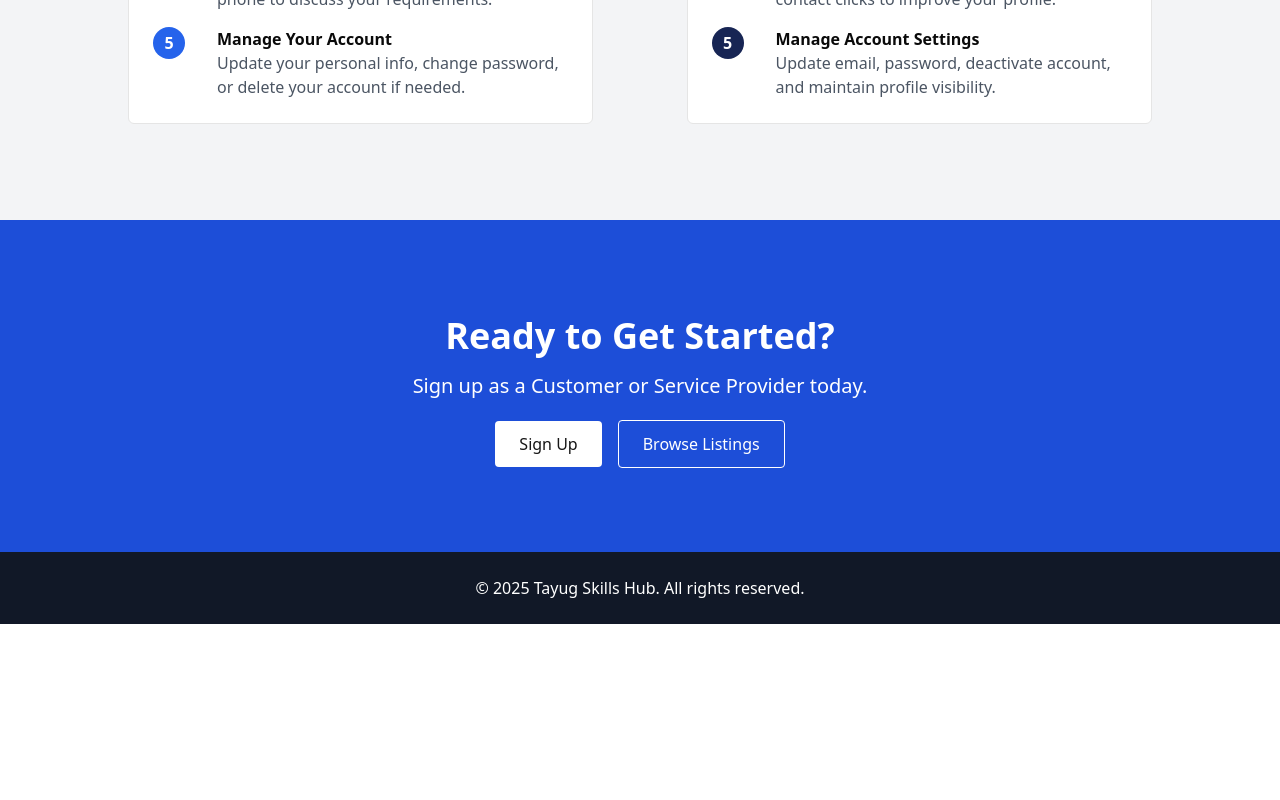
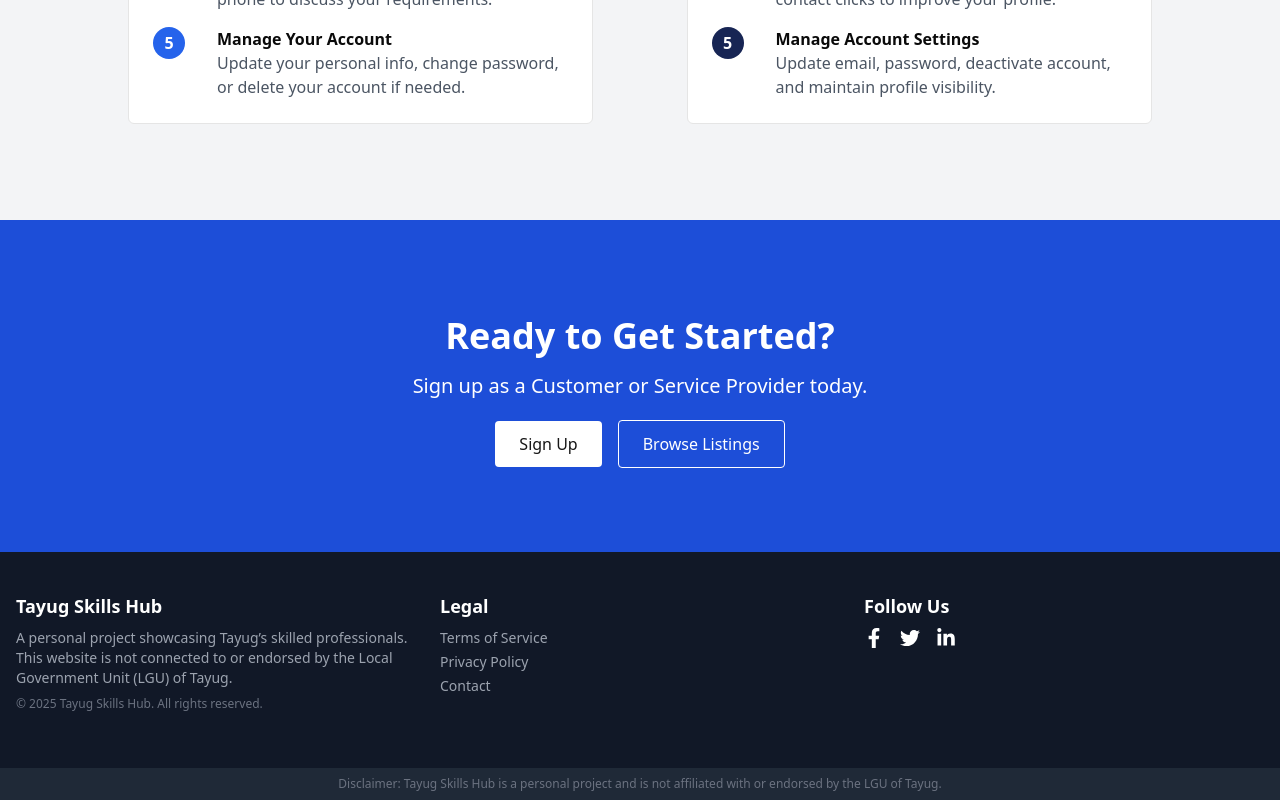
Before and after one commit to sezaru-dev/tayug-skills-hub, a Next.js app: page / in a window 1280 px wide. Shown: the part 1307-2107 px from the top of the page. Before the commit the page ends 1931 px from the top, so only its background shows below. Built offline with nearby package versions, Linux system fonts and the light colour scheme.

Commit message:
refactor(footer): update layout and contents

```diff
--- a/src/components/sections/Footer.tsx
+++ b/src/components/sections/Footer.tsx
@@ -1,8 +1,57 @@
+import { FaFacebookF, FaTwitter, FaLinkedinIn } from "react-icons/fa";
+
 export default function Footer() {
   return (
     <footer className="bg-gray-900 text-white">
-      <div className="max-w-7xl mx-auto text-center py-6 ">
-        &copy; 2025 Tayug Skills Hub. All rights reserved.
+      <div className="max-w-7xl mx-auto px-4 py-10 grid grid-cols-1 md:grid-cols-3 gap-6 text-center md:text-left">
+        {/* Left: Website & Disclaimer */}
+        <div className="space-y-2">
+          <h2 className="text-lg font-semibold">Tayug Skills Hub</h2>
+          <p className="text-gray-400 text-sm">
+            A personal project showcasing Tayug’s skilled professionals.
+            This website is not connected to or endorsed by the Local Government Unit (LGU) of Tayug.
+          </p>
+          <p className="text-gray-500 text-xs mt-2">
+            &copy; 2025 Tayug Skills Hub. All rights reserved.
+          </p>
+        </div>
+
+        {/* Middle: Navigation / Legal */}
+        <div className="space-y-2">
+          <h3 className="text-lg font-semibold">Legal</h3>
+          <ul className="space-y-1 text-gray-400 text-sm">
+            <li>
+              <a href="/terms" className="hover:text-white">Terms of Service</a>
+            </li>
+            <li>
+              <a href="/privacy" className="hover:text-white">Privacy Policy</a>
+            </li>
+            <li>
+              <a href="/contact" className="hover:text-white">Contact</a>
+            </li>
+          </ul>
+        </div>
+
+        {/* Right: Social Media */}
+        <div className="space-y-2">
+          <h3 className="text-lg font-semibold">Follow Us</h3>
+          <div className="flex justify-center md:justify-start space-x-4 mt-2">
+            <a href="https://facebook.com" target="_blank" className="hover:text-blue-500">
+              <FaFacebookF size={20} />
+            </a>
+            <a href="https://twitter.com" target="_blank" className="hover:text-blue-400">
+              <FaTwitter size={20} />
+            </a>
+            <a href="https://linkedin.com" target="_blank" className="hover:text-blue-600">
+              <FaLinkedinIn size={20} />
+            </a>
+          </div>
+        </div>
+      </div>
+
+      {/* Bottom small disclaimer */}
+      <div className="bg-gray-800 text-gray-500 text-xs text-center py-2 mt-4">
+        Disclaimer: Tayug Skills Hub is a personal project and is not affiliated with or endorsed by the LGU of Tayug.
       </div>
     </footer>
   );
```
